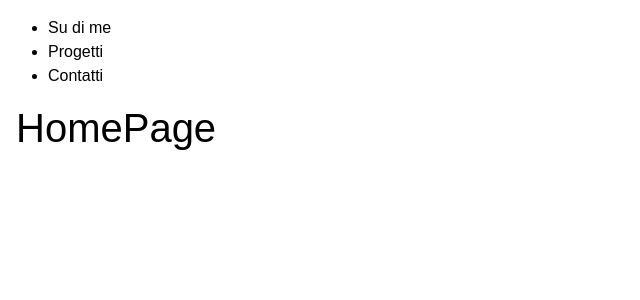
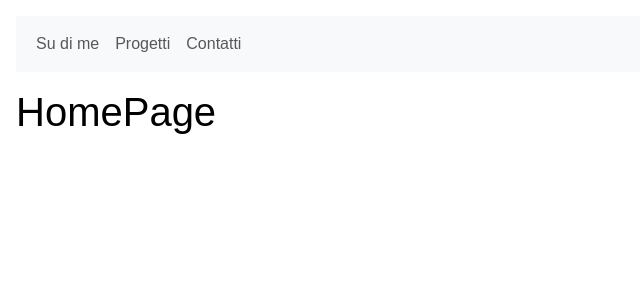
Before and after one commit to AnaC1997/portafoglio, a Vue app: page / in a window 1280 px wide. Shown: the top 300 px of the page, without its empty margins (0-640 px from the left). Built offline with nearby package versions, Linux system fonts and the light colour scheme.

Commit message:
add page AppHeader

```diff
--- a/src/components/AppHeader.vue
+++ b/src/components/AppHeader.vue
@@ -34,12 +34,27 @@
 </script>
 
 <template>
+    <nav class="navbar navbar-expand-lg bg-body-tertiary">
+        <div class="container-fluid">
+            <button class="navbar-toggler" type="button" data-bs-toggle="collapse" data-bs-target="#navbarNav"
+                aria-controls="navbarNav" aria-expanded="false" aria-label="Toggle navigation">
+                <span class="navbar-toggler-icon"></span>
+            </button>
+            <div class="collapse navbar-collapse" id="navbarNav">
+                <ul class="navbar-nav">
+                    <li class="nav-item" v-for="(item, index) in menuHeader" :key="index">
+                        <router-link :to="{ name: item.routeName }" class="nav-link">
+                            {{ item.label }}
+                        </router-link>
+                    </li>
+                </ul>
+
+            </div>
+        </div>
+    </nav>
+
     <ul>
-        <li class="nav-item" v-for="(item, index) in menuHeader" :key="index">
-            <router-link :to="{ name: item.routeName }" class="nav-link">
-                {{ item.label }}
-            </router-link>
-        </li>
+
     </ul>
 </template>
 
```
